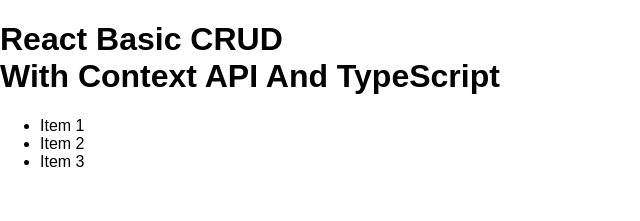
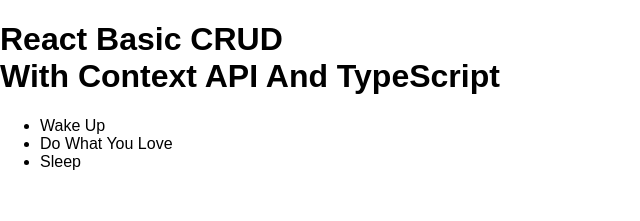
Before and after one commit to jpbarbosa/react-context-ts, a React (Create React App) app: page / in a window 1280 px wide. Shown: the top 221 px of the page, without its empty margins (0-640 px from the left). Built offline with nearby package versions, Linux system fonts and the light colour scheme.

Commit message:
Create useData hook to isolate data manipulation

```diff
--- a/src/components/List.tsx
+++ b/src/components/List.tsx
@@ -6,7 +6,7 @@ const List: React.FC = () => {
   return (
     <ul>
       {data.map((record) => (
-        <li key={record}>{record}</li>
+        <li key={record.id}>{record.description}</li>
       ))}
     </ul>
   );
--- a/src/contexts/dataContext.tsx
+++ b/src/contexts/dataContext.tsx
@@ -1,7 +1,9 @@
 import { createContext, ReactNode, useContext } from 'react';
+import { Record } from '../entities/Record';
+import { useData } from '../hooks/useData';
 
 interface DataContext {
-  data: string[];
+  data: Record[];
 }
 
 const dataContext = createContext<DataContext>({
@@ -13,9 +15,7 @@ interface DataProviderProps {
 }
 
 export const DataProvider: React.FC<DataProviderProps> = ({ children }) => {
-  const value = {
-    data: ['Item 1', 'Item 2', 'Item 3'],
-  };
+  const value = useData();
 
   return <dataContext.Provider value={value}>{children}</dataContext.Provider>;
 };
--- /dev/null
+++ b/src/entities/Record.ts
@@ -0,0 +1,4 @@
+export interface Record {
+  id?: number;
+  description: string;
+}
--- /dev/null
+++ b/src/hooks/useData.ts
@@ -0,0 +1,9 @@
+import { useState } from 'react';
+import { Record } from '../entities/Record';
+import { data as initialData } from '../seeds/data';
+
+export const useData = () => {
+  const [data, setData] = useState<Record[]>(initialData);
+
+  return { data };
+};
--- /dev/null
+++ b/src/seeds/data.ts
@@ -0,0 +1,16 @@
+import { Record } from '../entities/Record';
+
+export const data: Record[] = [
+  {
+    id: 1,
+    description: 'Wake Up',
+  },
+  {
+    id: 2,
+    description: 'Do What You Love',
+  },
+  {
+    id: 3,
+    description: 'Sleep',
+  },
+];
```
